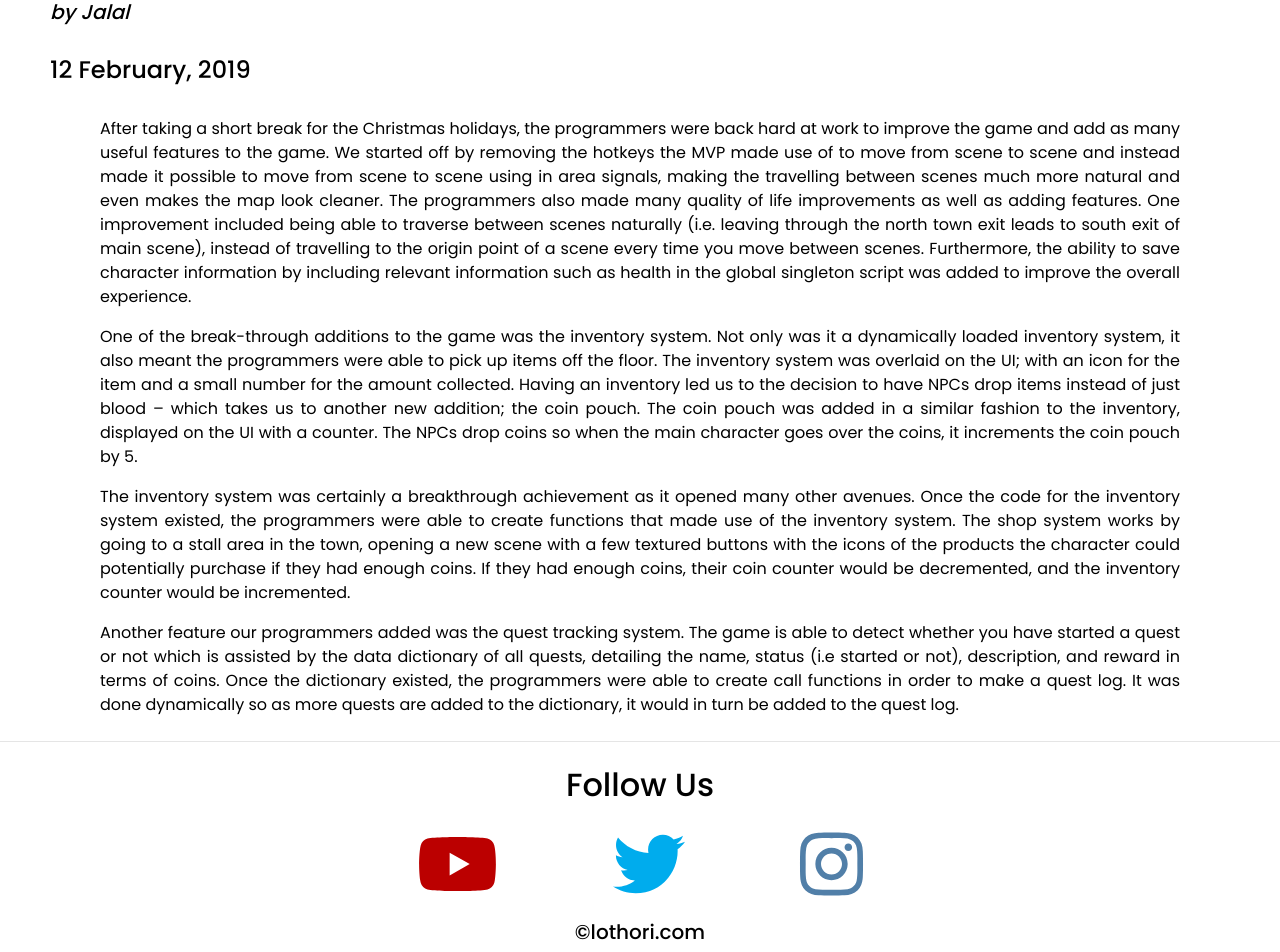
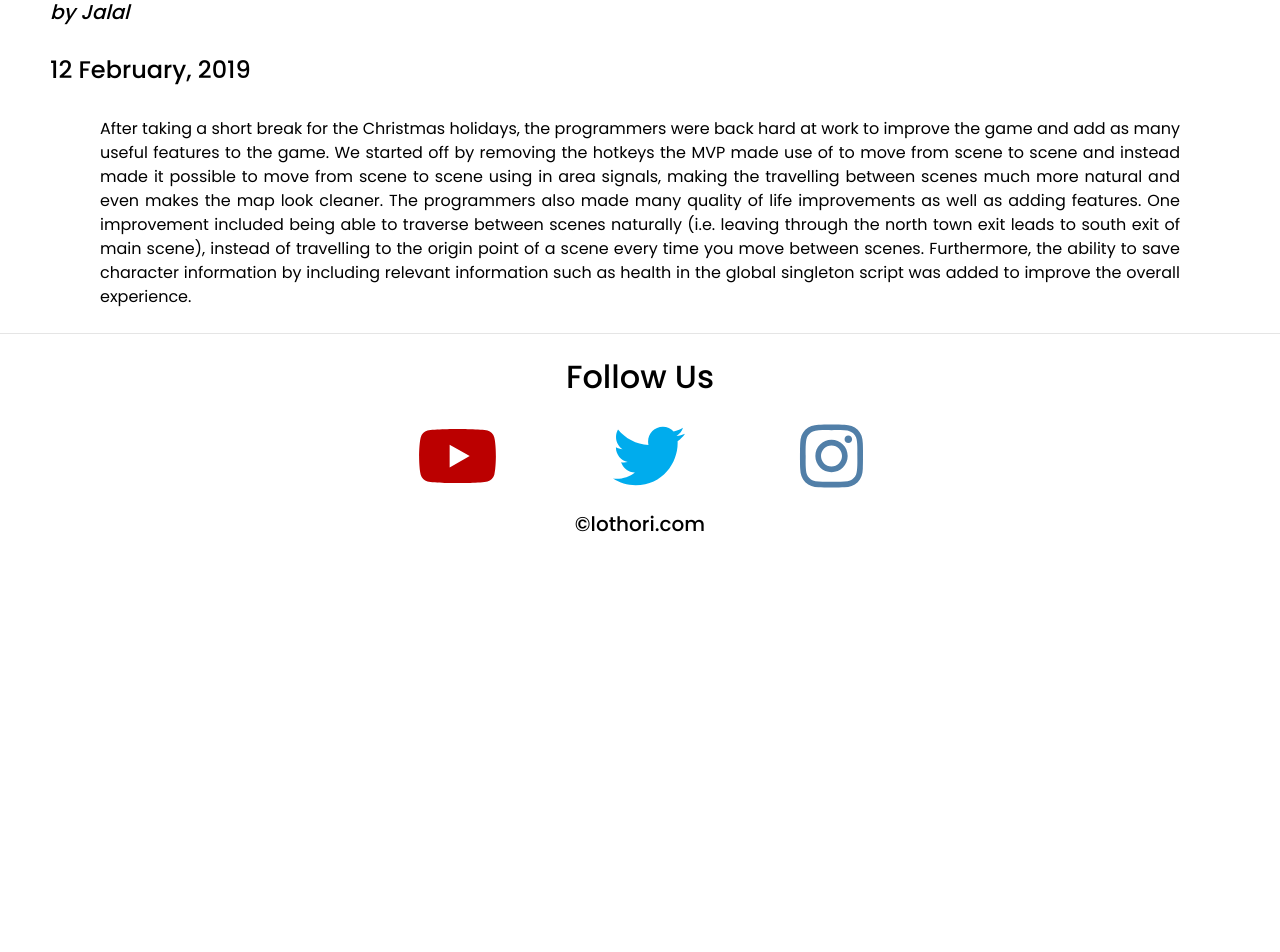
Before and after one commit to mohamedjasmin/lothoriold, a Jekyll site: the page built from _posts/2019-02-12-development-diary-2.md, in a window 1280 px wide. Shown: the part 391-1343 px from the top of the page. Built offline with Jekyll 4.4.1, drawn with Linux system fonts in a browser that asks for light colours; nearby versions of some CDN libraries; comment, search, counter and statistics services are not loaded; after the commit the page ends 935 px from its top, so only the background shows below that.

Commit message:
updated diary

```diff
--- a/_posts/2019-02-12-development-diary-2.md
+++ b/_posts/2019-02-12-development-diary-2.md
@@ -10,11 +10,7 @@ published: true
 
 After taking a short break for the Christmas holidays, the programmers were back hard at work to improve the game and add as many useful features to the game. We started off by removing the hotkeys the MVP made use of to move from scene to scene and instead made it possible to move from scene to scene using in area signals, making the travelling between scenes much more natural and even makes the map look cleaner. The programmers also made many quality of life improvements as well as adding features. One improvement included being able to traverse between scenes naturally (i.e. leaving through the north town exit leads to south exit of main scene), instead of travelling to the origin point of a scene every time you move between scenes. Furthermore, the ability to save character information by including relevant information such as health in the global singleton script was added to improve the overall experience.
 
-One of the break-through additions to the game was the inventory system. Not only was it a dynamically loaded inventory system, it also meant the programmers were able to pick up items off the floor. The inventory system was overlaid on the UI; with an icon for the item and a small number for the amount collected. Having an inventory led us to the decision to have NPCs drop items instead of just blood – which takes us to another new addition; the coin pouch. The coin pouch was added in a similar fashion to the inventory, displayed on the UI with a counter. The NPCs drop coins so when the main character goes over the coins, it increments the coin pouch by 5.
 
-The inventory system was certainly a breakthrough achievement as it opened many other avenues. Once the code for the inventory system existed, the programmers were able to create functions that made use of the inventory system. The shop system works by going to a stall area in the town, opening a new scene with a few textured buttons with the icons of the products the character could potentially purchase if they had enough coins. If they had enough coins, their coin counter would be decremented, and the inventory counter would be incremented.
-
-Another feature our programmers added was the quest tracking system. The game is able to detect whether you have started a quest or not which is assisted by the data dictionary of all quests, detailing the name, status (i.e started or not), description, and reward in terms of coins. Once the dictionary existed, the programmers were able to create call functions in order to make a quest log. It was done dynamically so as more quests are added to the dictionary, it would in turn be added to the quest log.
 
 
 {% if page.comments %}
```
